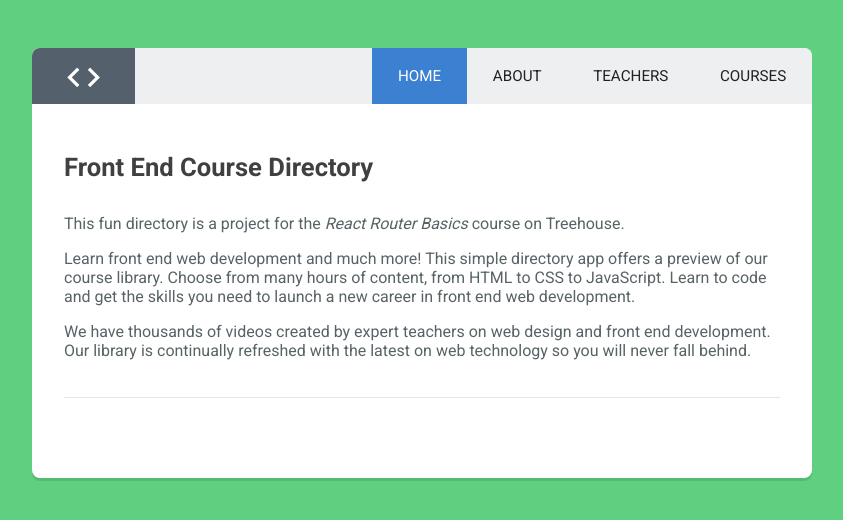
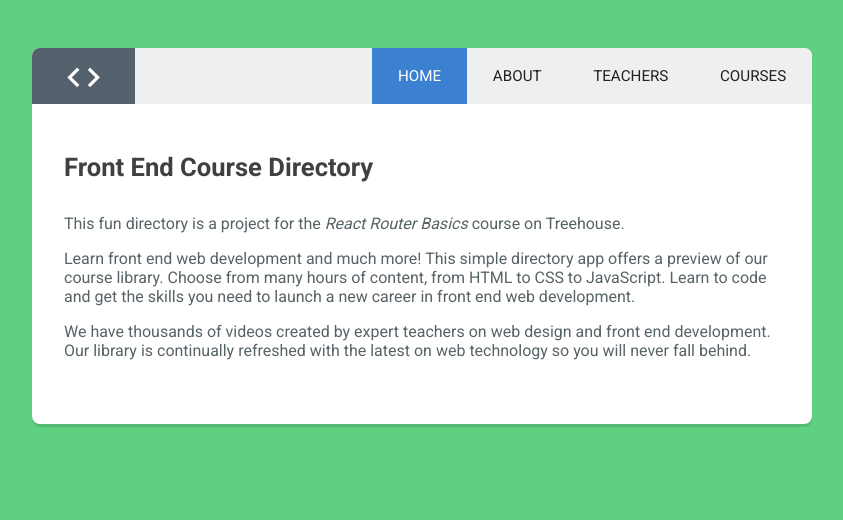
Before and after one commit to rendrap/react-router4-exercise, a React (Create React App) app: page / in a window 1280 px wide. Shown: the top 520 px of the page, without its empty margins (218-1061 px from the left). Built offline with nearby package versions, Linux system fonts and the light colour scheme.

Commit message:
Displaying 404 page by using Switch component

```diff
--- a/src/components/App.js
+++ b/src/components/App.js
@@ -1,7 +1,8 @@
 import React from 'react';
 import {
   BrowserRouter,
-  Route
+  Route,
+  Switch
 } from 'react-router-dom';
 // App component
 import Header from './Header';
@@ -9,15 +10,19 @@ import Home from './Home';
 import About from './About';
 import Teachers from './Teachers';
 import Courses from './Courses';
+import NotFound from './NotFound';
 
 const App = () => (
   <BrowserRouter>
     <div className='container'>
       <Header />
-      <Route exact path='/' component={Home} />
-      <Route path='/about' render={ () => <About title='My Title' /> } />
-      <Route path='/teachers' component={Teachers} />
-      <Route path='/courses' component={Courses} />
+      <Switch>
+        <Route exact path='/' component={Home} />
+        <Route path='/about' render={ () => <About title='My Title' /> } />
+        <Route path='/teachers' component={Teachers} />
+        <Route path='/courses' component={Courses} />
+        <Route component={NotFound} />
+      </Switch>
     </div>
   </BrowserRouter>
 );
--- a/src/components/Home.js
+++ b/src/components/Home.js
@@ -9,7 +9,7 @@ class Home extends Component {
         <p>This fun directory is a project for the <em>React Router Basics</em> course on Treehouse.</p>
         <p>Learn front end web development and much more! This simple directory app offers a preview of our course library. Choose from many hours of content, from HTML to CSS to JavaScript. Learn to code and get the skills you need to launch a new career in front end web development.</p>
         <p>We have thousands of videos created by expert teachers on web design and front end development. Our library is continually refreshed with the latest on web technology so you will never fall behind.</p>
-        <hr />
+{/*         <hr /> */}
 
       </div>
     );
```
